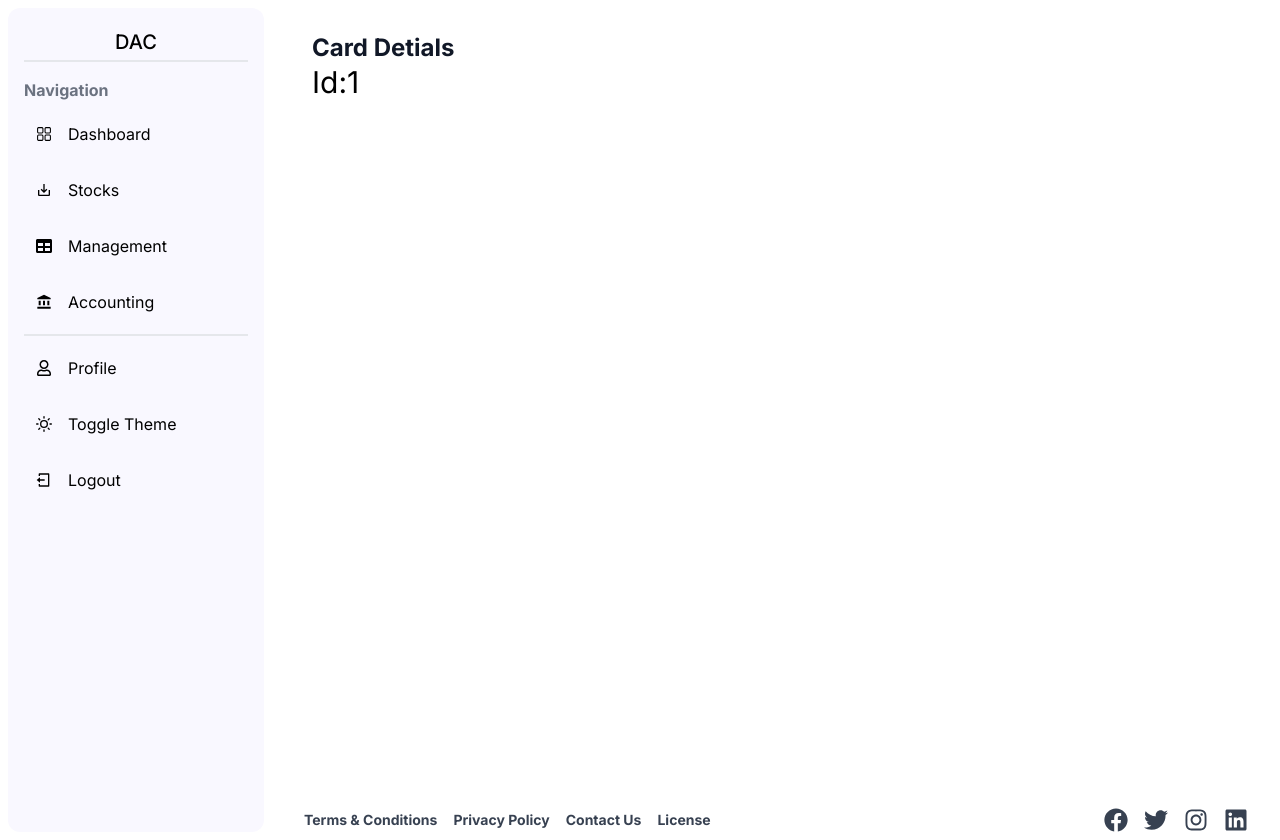
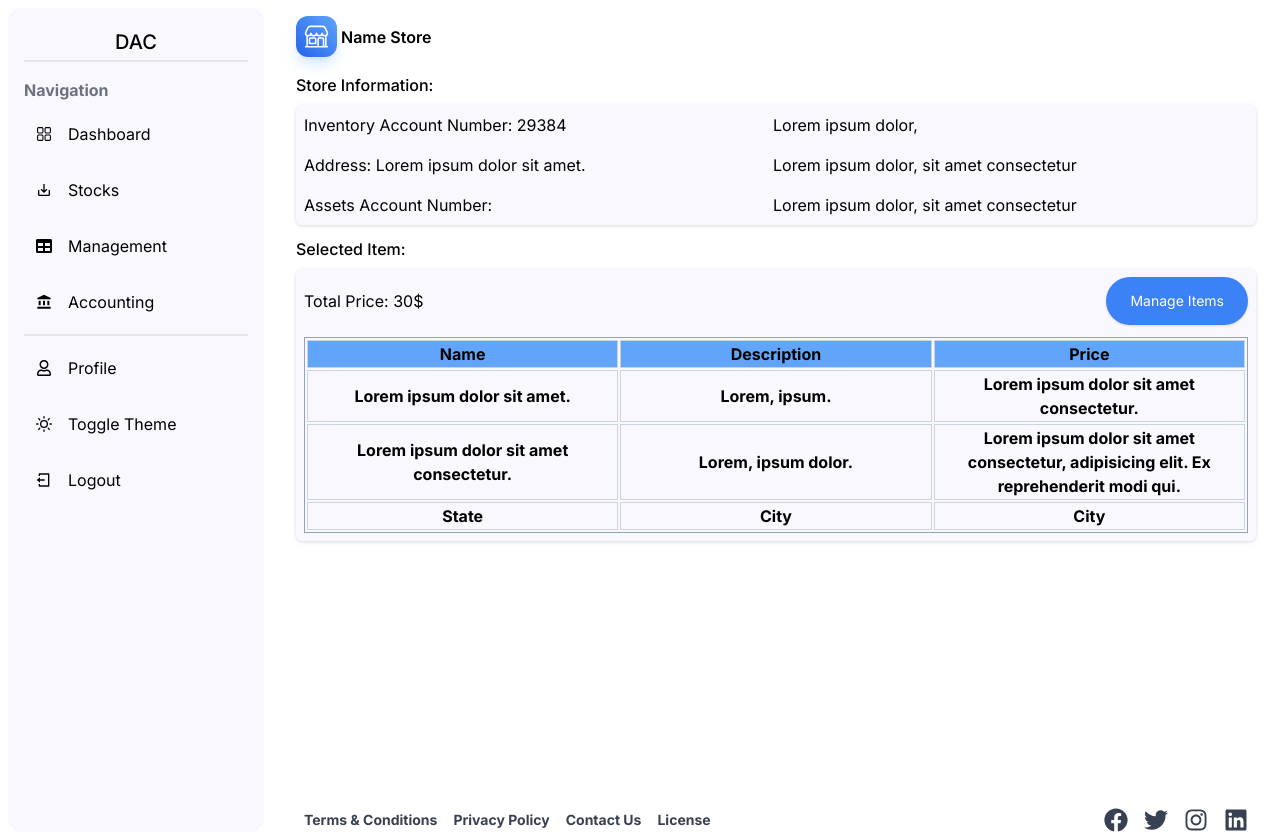
Before and after one commit to ahmadhassoun366/DAC-WebApp, a Next.js app: page /dashboard/pages/stocks/1 in a window 1280 px wide. Built offline with nearby package versions, Linux system fonts and the light colour scheme.

Commit message:
add store details

```diff
--- a/src/app/dashboard/pages/stocks/[id]/page.tsx
+++ b/src/app/dashboard/pages/stocks/[id]/page.tsx
@@ -1,6 +1,8 @@
 "use client";
 import React from "react";
 import { useParams } from "next/navigation";
+import { IoStorefrontOutline } from "react-icons/io5";
+import Button from "@/components/internal/button/button.component";
 
 const StockDetailedPage = () => {
   const params = useParams();
@@ -8,12 +10,77 @@ const StockDetailedPage = () => {
   console.log(params.id);
 
   return (
-    <div className="container mx-auto p-4">
-      <h1 className="text-2xl font-bold text-gray-900 dark:text-white">
-        Card Detials
-      </h1>
-      {/* stock detials */}
-      <div className="text-3xl ">Id:{params.id}</div>
+    // <div className="container mx-auto p-4">
+    //   <h1 className="text-2xl font-bold text-gray-900 dark:text-white">
+    //     Card Detials
+    //   </h1>
+
+    //   {/* stock detials */}
+    //   <div className="text-3xl ">Id:{params.id}</div>
+    // </div>
+    <div className="container mx-auto">
+
+      <div >
+        <div className="flex items-center mb-4 gap-1">
+          <div
+            className={`rounded-xl overflow-hidden bg-gradient-to-tr from-blue-600 to-blue-400 shadow-blue-300/40 text-white shadow-lg grid place-items-center p-2`}
+          >
+            <IoStorefrontOutline size={25} /></div>
+          <h1 className="font-semibold dark:text-white">
+            Name Store</h1>
+        </div>
+        <h1 className="font-medium mb-2 dark:text-white">Store Information:</h1>
+        <div className="dark:bg-abrandc-dark-grey bg-abrandc-light-grey drop-shadow p-2 rounded-md">
+          <div className="grid grid-rows-3 grid-flow-col gap-4">
+            <p className="dark:text-white">Inventory Account Number: 29384</p>
+            <p className="dark:text-white">Address: Lorem ipsum dolor sit amet.</p>
+            <p className="dark:text-white">Assets Account Number: </p>
+            <p className="dark:text-white">Lorem ipsum dolor, </p>
+            <p className="dark:text-white">Lorem ipsum dolor, sit amet consectetur </p>
+            <p className="dark:text-white">Lorem ipsum dolor, sit amet consectetur</p>
+          </div>
+        </div>
+      </div>
+      <div className="mt-3">
+        <h1 className="font-medium mb-2 dark:text-white">Selected Item:</h1>
+
+        <div className="dark:bg-abrandc-dark-grey bg-abrandc-light-grey drop-shadow p-2 rounded-md">
+          <div className="flex justify-between items-center">
+            <h1 className="dark:text-white">Total Price: 30$</h1>
+            <Button className="bg-blue-500 text-white shadow hover:bg-blue-600">
+              Manage Items
+            </Button>
+          </div>
+          <table className="table-fixed w-full border-separate border border-slate-400 mt-3">
+            <thead>
+              <tr className="bg-blue-400">
+                <th className="border border-slate-300 ... dark:text-white">Name</th>
+                <th className="border border-slate-300 ... dark:text-white">Description</th>
+                <th className="border border-slate-300 ... dark:text-white">Price</th>
+              </tr>
+            </thead>
+            <tbody>
+              <tr>
+                <th className="border border-slate-300 ... dark:text-white">Lorem ipsum dolor sit amet.</th>
+                <th className="border border-slate-300 ... dark:text-white">Lorem, ipsum.</th>
+                <th className="border border-slate-300 ... dark:text-white">Lorem ipsum dolor sit amet consectetur.</th>
+              </tr>
+              <tr>
+                <th className="border border-slate-300 ... dark:text-white">Lorem ipsum dolor sit amet consectetur.</th>
+                <th className="border border-slate-300 ... dark:text-white">Lorem, ipsum dolor.</th>
+                <th className="border border-slate-300 ... dark:text-white">Lorem ipsum dolor sit amet consectetur, adipisicing elit. Ex reprehenderit modi qui.</th>
+              </tr>
+              <tr>
+                <th className="border border-slate-300 ... dark:text-white">State</th>
+                <th className="border border-slate-300 ... dark:text-white">City</th>
+                <th className="border border-slate-300 ... dark:text-white">City</th>
+              </tr>
+            </tbody>
+          </table>
+        </div>
+
+      </div>
+
     </div>
   );
 };
--- a/src/app/dashboard/pages/stocks/page.tsx
+++ b/src/app/dashboard/pages/stocks/page.tsx
@@ -13,9 +13,9 @@ export default function Stocks() {
         </h2>
         <h4 className="text-xl text-gray-500">2023</h4>
       </div>
-      <div className="flex flex-col lg:flex-row justify-between items-center gap-3 p-5">
+      <div className="flex flex-col lg:flex-row justify-between items-center gap-3 p-5 shadow m-2 rounded-md dark:bg-abrandc-dark-grey bg-abrandc-light-grey">
         <div className="text-center lg:text-left">
-          <h4 className="text-lg font-medium">
+          <h4 className="text-lg font-medium dark:text-white">
             Available total amount of inventory: $1500
           </h4>
           <h4 className="text-lg text-blue-500 font-medium">
```
